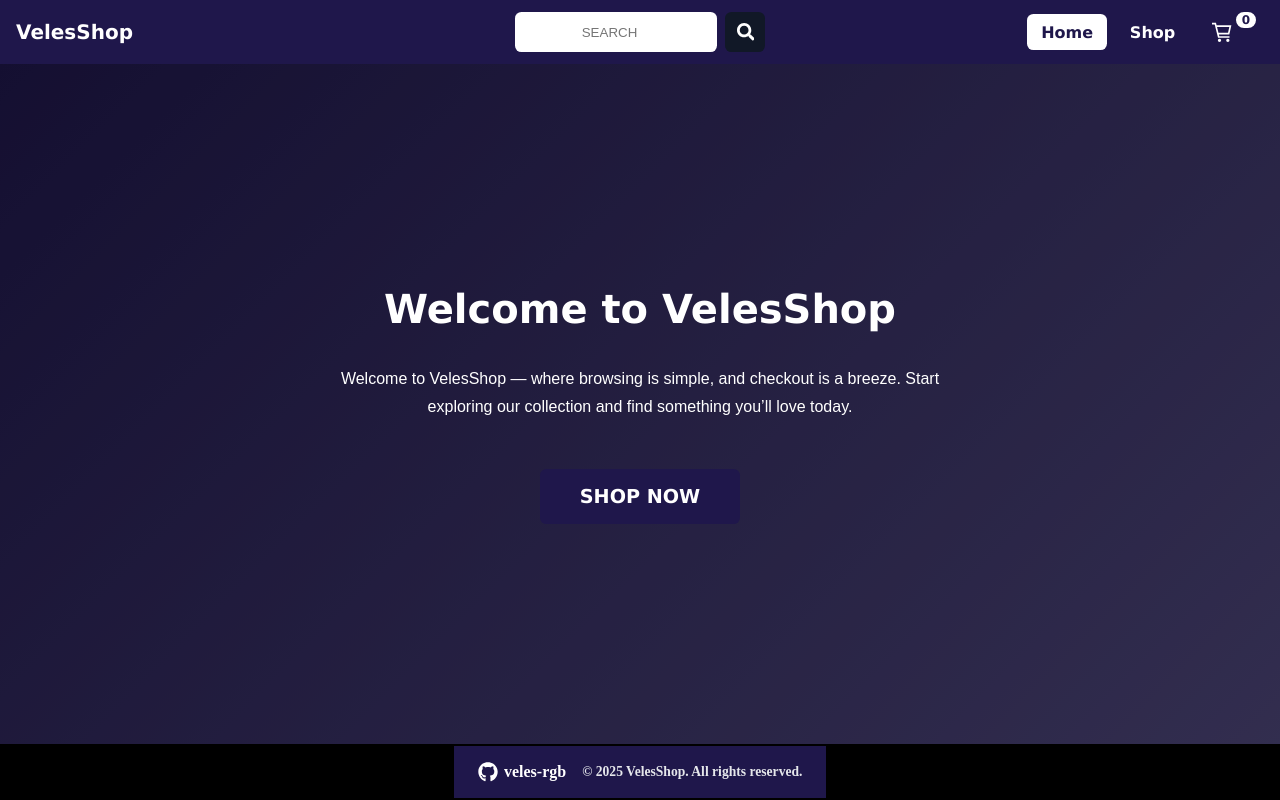
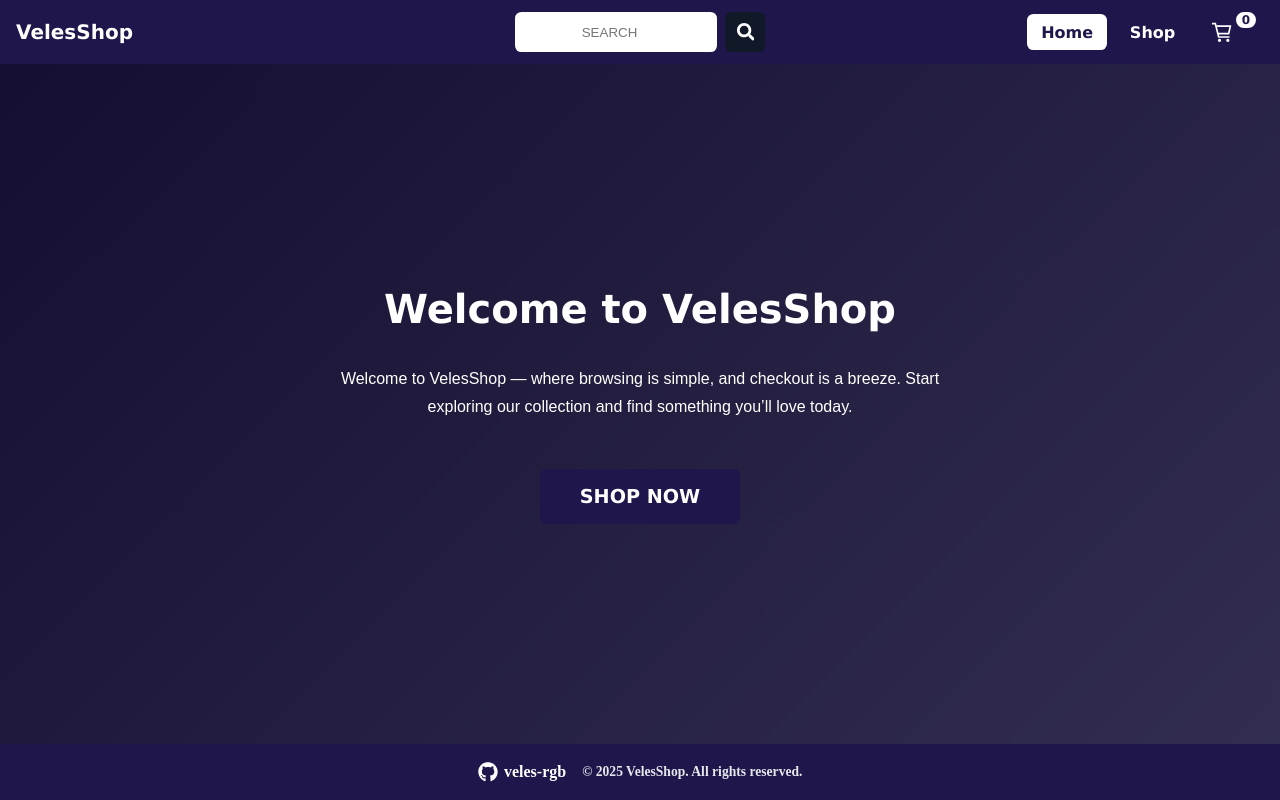
Before and after one commit to veles-rgb/shopping-cart, a React (Vite) app: page / in a window 1280 px wide. Built offline with nearby package versions, Linux system fonts and the light colour scheme.

Commit message:
Update footer styles

```diff
--- a/src/AppLayout.module.css
+++ b/src/AppLayout.module.css
@@ -1,10 +1,14 @@
+:root {
+    --accent: rgb(31, 23, 75);
+}
+
 .layout {
     display: flex;
     flex-direction: column;
-    min-height: 100dvh;
-    overflow: hidden;
-    background-color: black;
-    color: white;
+    min-height: 100svh;
+    background-color: #000;
+    color: #fff;
+    overflow-x: hidden;
 }
 
 header,
@@ -16,9 +20,9 @@ footer {
     flex: 1;
     min-height: 0;
     position: relative;
-    overflow: hidden;
-    background-color: white;
-    color: black;
+    overflow: auto;
+    background-color: #fff;
+    color: #000;
 }
 
 .footer {
@@ -28,6 +32,7 @@ footer {
     width: 100%;
     height: 3.5rem;
     font-weight: 900;
-    color: white;
-    background-color: black;
+    color: #fff;
+    background-color: var(--accent);
+    padding-bottom: env(safe-area-inset-bottom);
 }
```
